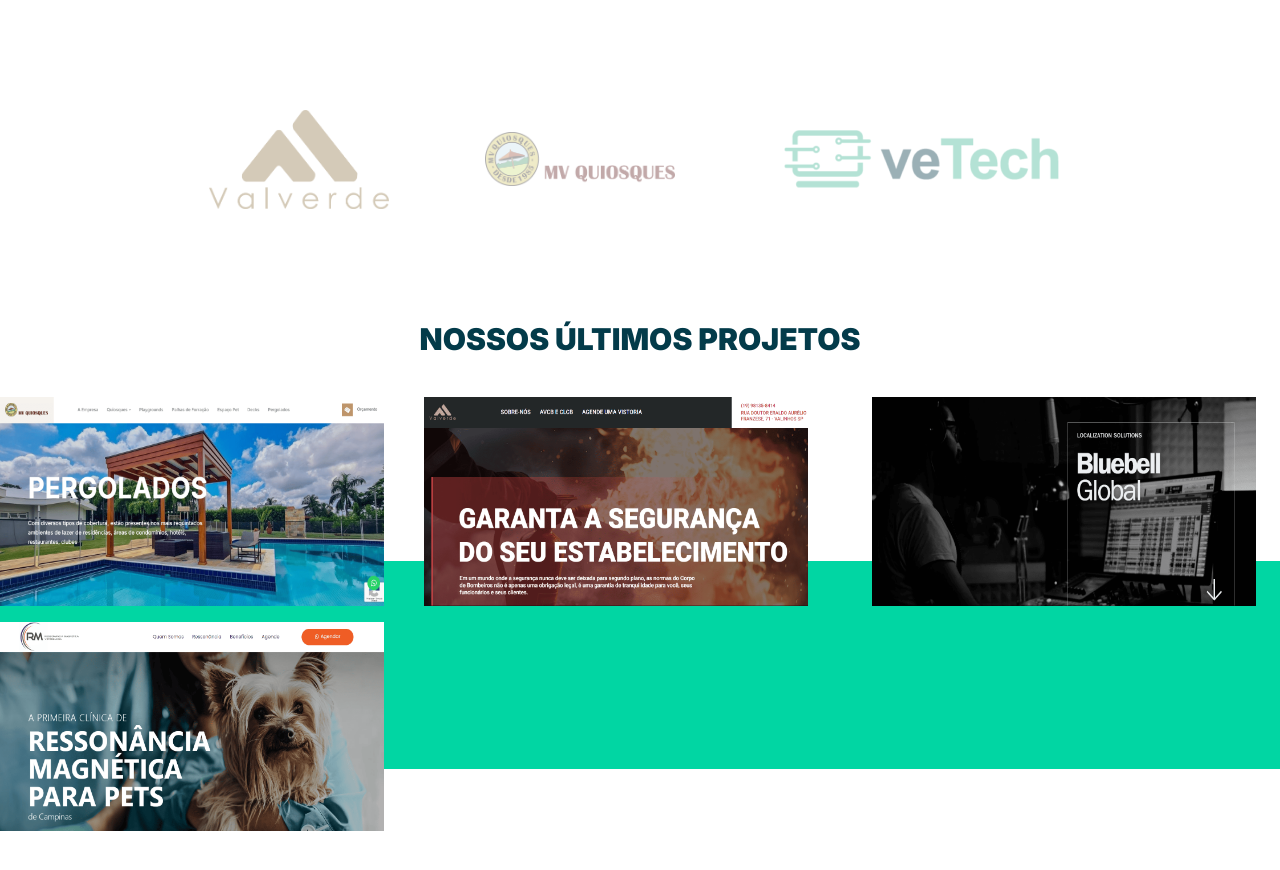
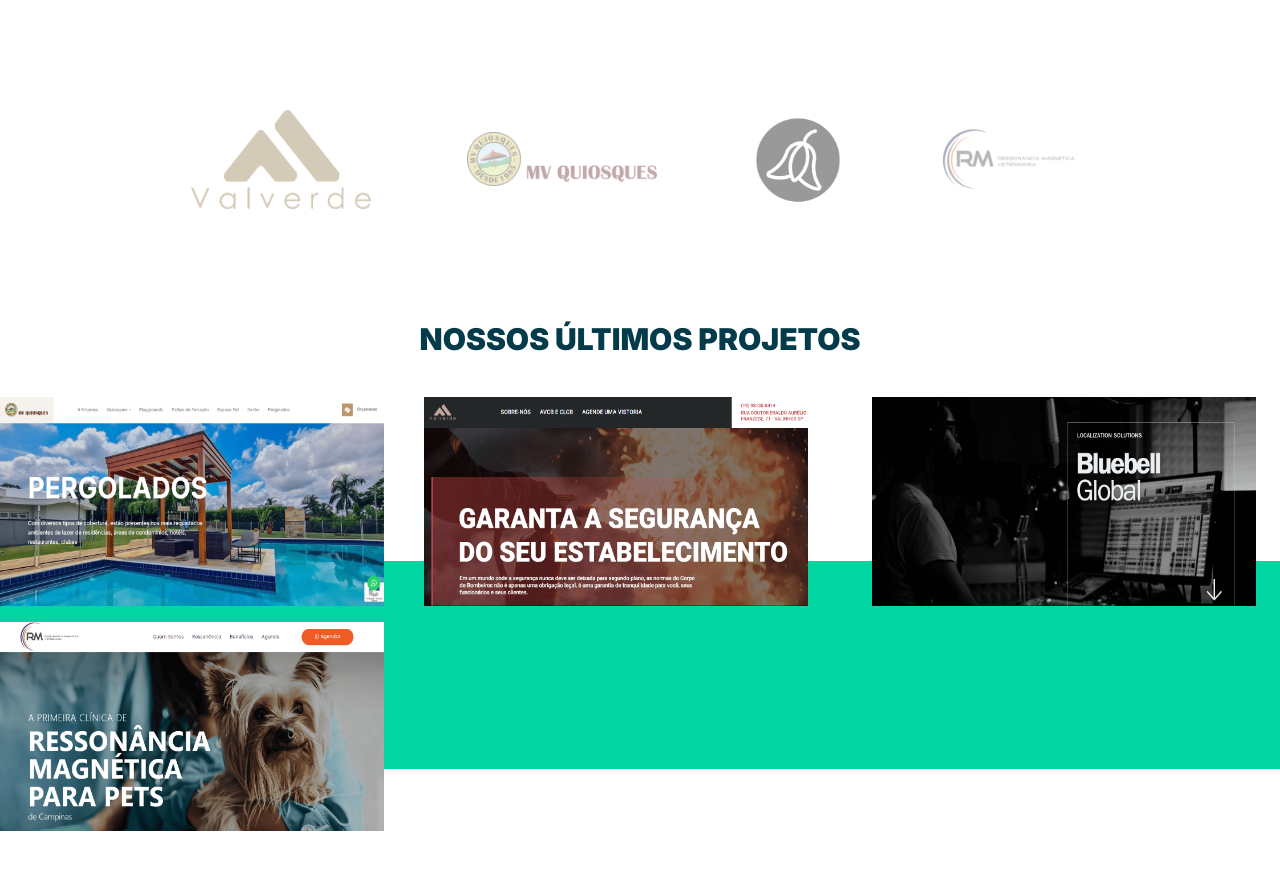
Before and after one commit to Gabriel-Andreoni/g2l, a Next.js app: page / in a window 1280 px wide. Shown: the part 2316-3186 px from the top of the page. Built offline with nearby package versions, Linux system fonts and the light colour scheme.

Commit message:
Adição das logos dos clientes

```diff
--- a/app/sections/Clients/index.tsx
+++ b/app/sections/Clients/index.tsx
@@ -2,7 +2,8 @@ import Image from "next/image";
 
 import ValverdeLogo from './img/valverde.png';
 import Mv from './img/mv.png';
-import VeTech from './img/vetech.png';
+import Bluebell from './img/bluebell.png';
+import RM from './img/rm.png';
 
 export default function Clients() {
     return (
@@ -10,7 +11,8 @@ export default function Clients() {
             <div className="max-w-2xl mx-auto flex desktop:flex-row mobile:flex-col justify-center items-center gap-24 relative">
                 <Image className="opacity-60 desktop:w-[180px] mobile:w-[50%] mobile:h-[50%]" src={ValverdeLogo} alt="logo da empresa Valverde Engenharia" />
                 <Image className="opacity-40 desktop:w-[190px] mobile:w-[60%] mobile:h-[60%]" src={Mv} alt="logo da empresa MV Quiosques" />
-                <Image className="opacity-40 desktop:w-[300px] mobile:w-[60%] mobile:h-[60%]" src={VeTech} alt="logo da empresa MV Quiosques"/>
+                <Image className="opacity-40 desktop:w-[90px] mobile:w-[60%] mobile:h-[60%]" src={Bluebell} alt="logo da empresa Bluebell Global"/>
+                <Image className="opacity-40 desktop:w-[150px] mobile:w-[60%] mobile:h-[60%]" src={RM} alt="logo da empresa RM Ressonância Magnética"/>
             </div>
         </section>
     )
```
Also changed, not shown: app/sections/Clients/img/bluebell.png (added), app/sections/Clients/img/rm.png (added).
